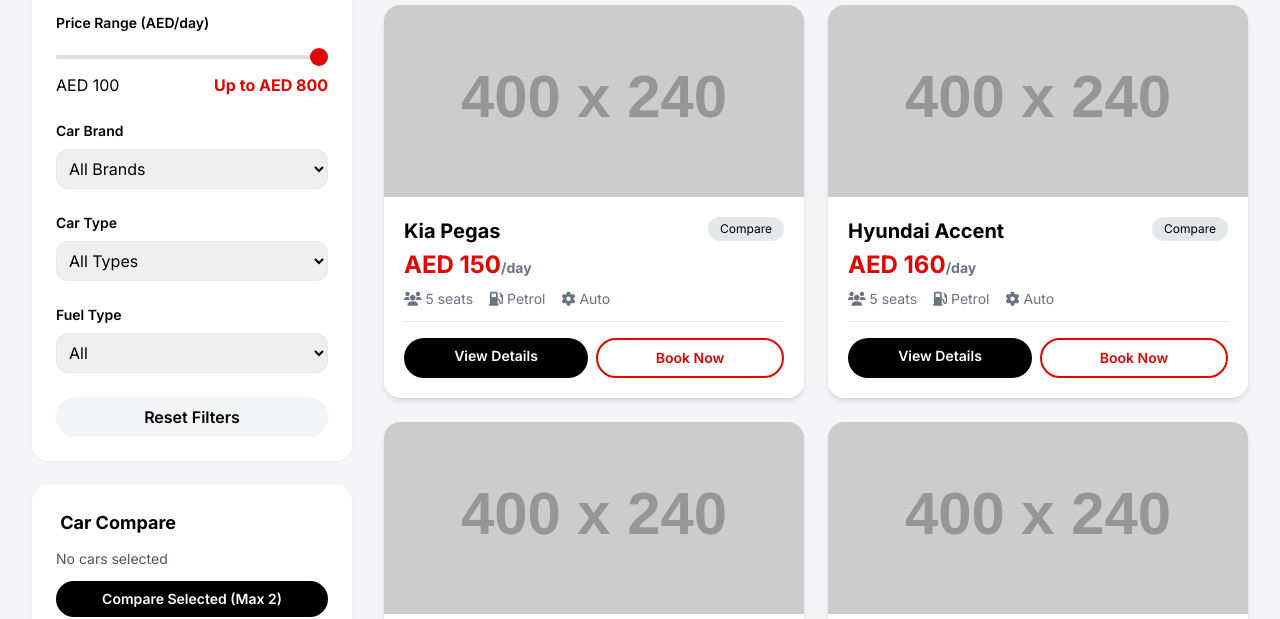
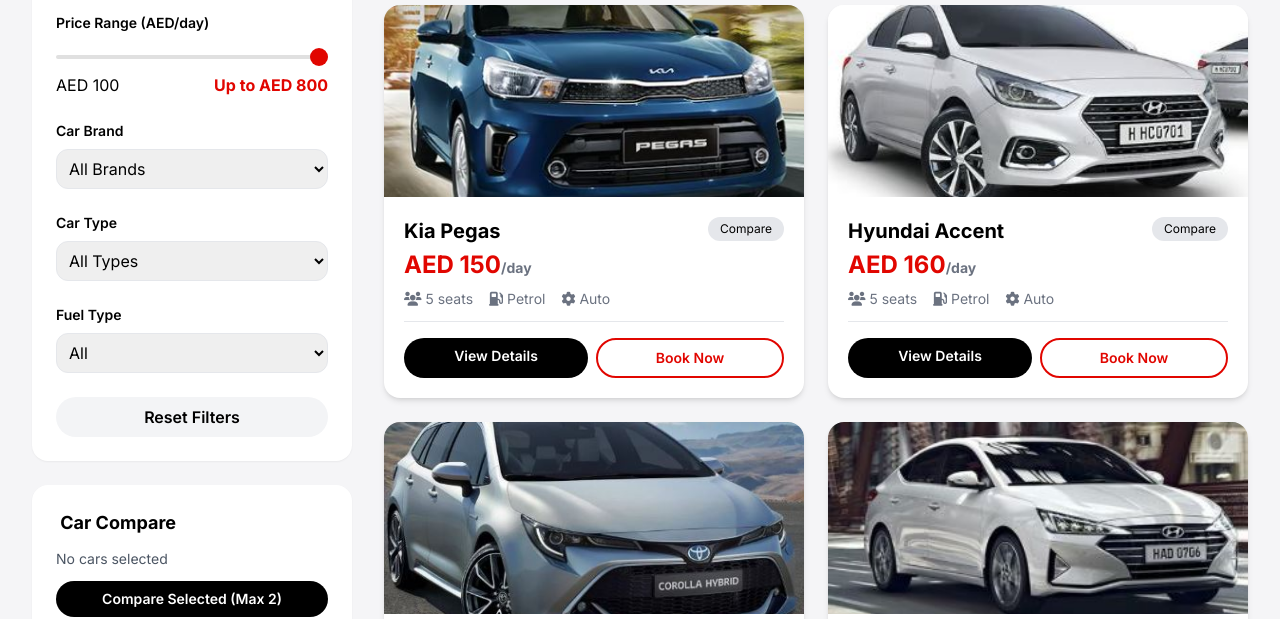
Before and after one commit to GiritharanJ/X_cars, a plain HTML site: page cars.html in a window 1280 px wide. Shown: the part 183-802 px from the top of the page. Drawn offline with nearby package versions, Linux system fonts and the light colour scheme; placeholder pictures from the web are drawn by us; some icons are missing.

Commit message:
Update cars.html

```diff
--- a/cars.html
+++ b/cars.html
@@ -104,20 +104,20 @@
 <script>
     // Updated car list with realistic data and image paths (assuming images are in /images folder)
     const cars = [
-        { id:1, name:"Kia Pegas", price:150, seats:5, fuel:"Petrol", transmission:"Auto", type:"Sedan", brand:"Kia", img:"images/kia_pegas.png" },
-        { id:2, name:"Hyundai Accent", price:160, seats:5, fuel:"Petrol", transmission:"Auto", type:"Sedan", brand:"Hyundai", img:"images/hyundai_accent.png" },
-        { id:3, name:"Toyota Corolla", price:180, seats:5, fuel:"Petrol", transmission:"Auto", type:"Sedan", brand:"Toyota", img:"images/toyota_corolla.png" },
-        { id:4, name:"Hyundai Elantra", price:200, seats:5, fuel:"Petrol", transmission:"Auto", type:"Sedan", brand:"Hyundai", img:"images/hyundai_elantra.png" },
-        { id:5, name:"Kia K5", price:220, seats:5, fuel:"Petrol", transmission:"Auto", type:"Sedan", brand:"Kia", img:"images/kia_k5.png" },
-        { id:6, name:"Mazda 6", price:250, seats:5, fuel:"Petrol", transmission:"Auto", type:"Sedan", brand:"Mazda", img:"images/mazda_6.png" },
-        { id:7, name:"Toyota Fortuner", price:400, seats:7, fuel:"Petrol", transmission:"Auto", type:"SUV", brand:"Toyota", img:"images/toyota_fortuner.png" },
-        { id:8, name:"Nissan X-Trail", price:350, seats:5, fuel:"Petrol", transmission:"Auto", type:"SUV", brand:"Nissan", img:"images/nissan_xtrail.png" },
-        { id:9, name:"Hyundai Creta", price:280, seats:5, fuel:"Petrol", transmission:"Auto", type:"SUV", brand:"Hyundai", img:"images/hyundai_creta.png" },
-        { id:10, name:"Kia Sportage", price:300, seats:5, fuel:"Petrol", transmission:"Auto", type:"SUV", brand:"Kia", img:"images/kia_sportage.png" },
-        { id:11, name:"Nissan Kicks", price:250, seats:5, fuel:"Petrol", transmission:"Auto", type:"SUV", brand:"Nissan", img:"images/nissan_kicks.png" },
-        { id:12, name:"Hyundai Creta", price:280, seats:5, fuel:"Petrol", transmission:"Auto", type:"SUV", brand:"Hyundai", img:"images/hyundai_creta.png" }, // duplicate but okay
-        { id:13, name:"Kia K4", price:210, seats:5, fuel:"Petrol", transmission:"Auto", type:"Sedan", brand:"Kia", img:"images/kia_k4.png" },
-        { id:14, name:"Toyota Camry", price:260, seats:5, fuel:"Petrol", transmission:"Auto", type:"Sedan", brand:"Toyota", img:"images/toyota_camry.png" }
+        { id:1, name:"Kia Pegas", price:150, seats:5, fuel:"Petrol", transmission:"Auto", type:"Sedan", brand:"Kia", img:"images/kia_pegas.JPG" },
+        { id:2, name:"Hyundai Accent", price:160, seats:5, fuel:"Petrol", transmission:"Auto", type:"Sedan", brand:"Hyundai", img:"images/hyundai_accent.JPG" },
+        { id:3, name:"Toyota Corolla", price:180, seats:5, fuel:"Petrol", transmission:"Auto", type:"Sedan", brand:"Toyota", img:"images/toyota_corolla.JPG" },
+        { id:4, name:"Hyundai Elantra", price:200, seats:5, fuel:"Petrol", transmission:"Auto", type:"Sedan", brand:"Hyundai", img:"images/hyundai_elantra.JPG" },
+        { id:5, name:"Kia K5", price:220, seats:5, fuel:"Petrol", transmission:"Auto", type:"Sedan", brand:"Kia", img:"images/kia_k5.JPG" },
+        { id:6, name:"Mazda 6", price:250, seats:5, fuel:"Petrol", transmission:"Auto", type:"Sedan", brand:"Mazda", img:"images/mazda_6.JPG" },
+        { id:7, name:"Toyota Fortuner", price:400, seats:7, fuel:"Petrol", transmission:"Auto", type:"SUV", brand:"Toyota", img:"images/toyota_fortuner.JPG" },
+        { id:8, name:"Nissan X-Trail", price:350, seats:5, fuel:"Petrol", transmission:"Auto", type:"SUV", brand:"Nissan", img:"images/nissan_xtrail.JPG" },
+        { id:9, name:"Hyundai Creta", price:280, seats:5, fuel:"Petrol", transmission:"Auto", type:"SUV", brand:"Hyundai", img:"images/hyundai_creta.JPG" },
+        { id:10, name:"Kia Sportage", price:300, seats:5, fuel:"Petrol", transmission:"Auto", type:"SUV", brand:"Kia", img:"images/kia_sportage.JPG" },
+        { id:11, name:"Nissan Kicks", price:250, seats:5, fuel:"Petrol", transmission:"Auto", type:"SUV", brand:"Nissan", img:"images/nissan_kicks.JPG" },
+        { id:12, name:"Hyundai Creta", price:280, seats:5, fuel:"Petrol", transmission:"Auto", type:"SUV", brand:"Hyundai", img:"images/hyundai_creta.JPG" }, // duplicate but okay
+        { id:13, name:"Kia K4", price:210, seats:5, fuel:"Petrol", transmission:"Auto", type:"Sedan", brand:"Kia", img:"images/kia_k4.JPG" },
+        { id:14, name:"Toyota Camry", price:260, seats:5, fuel:"Petrol", transmission:"Auto", type:"Sedan", brand:"Toyota", img:"images/toyota_camry.JPG" }
     ];
 
     let compareCars = [];
```
